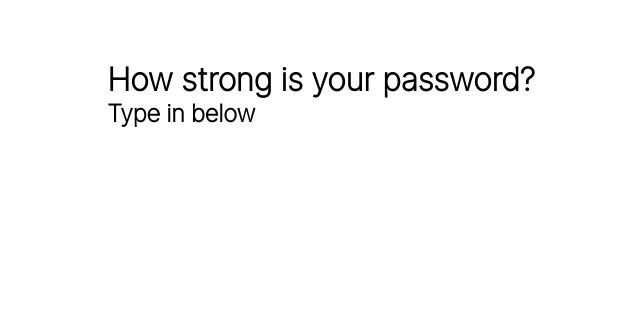
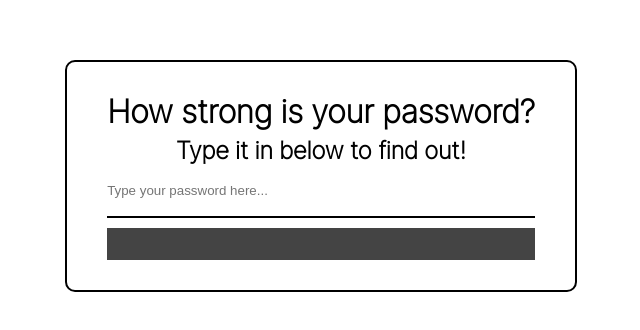
Before and after one commit to asbhogal/Password-Strength-Checker, a plain HTML site: page index.html in a window 1280 px wide. Shown: the part 196-526 px from the top of the page, without its empty margins (319-959 px from the left). Drawn offline with Linux system fonts and the light colour scheme.

Commit message:
changed structure and styling

```diff
--- a/index.html
+++ b/index.html
@@ -13,7 +13,10 @@
 <body>
     <div class="container">
         <h1>How strong is your password?</h1>
-        <h2>Type in below</h2>
+        <h2>Type it in below to find out!</h2>
+        <input type="password" name="password-entry" id="password-entry" placeholder="Type your password here..." autofocus>
+        <div class="password-strength-check">
+        </div>
     </div>
 </body>
 </html>
--- a/style.scss
+++ b/style.scss
@@ -7,4 +7,26 @@
 .container {
     position: absolute;
     top: 16em;
+    text-align: center;
+    border: 2px solid #000;
+    padding: 1.875em 2.5em;
+    border-radius: 10px;
+    h1 {
+        padding-bottom: 0.15em;
+    }
+    #password-entry {
+        outline: 0;
+        border: 0;
+        border-bottom: 2px solid #000;
+        height: 4em;
+        width: 100%;
+    }
+    .password-strength-check {
+        background-color: #444;
+        height: 2em;
+        width: 12em;
+        display: flex;
+        margin-top: 0.625em;
+        width: 100%;
+    }
 }
```
Also changed, not shown: dist/style.css, 1 other file.
